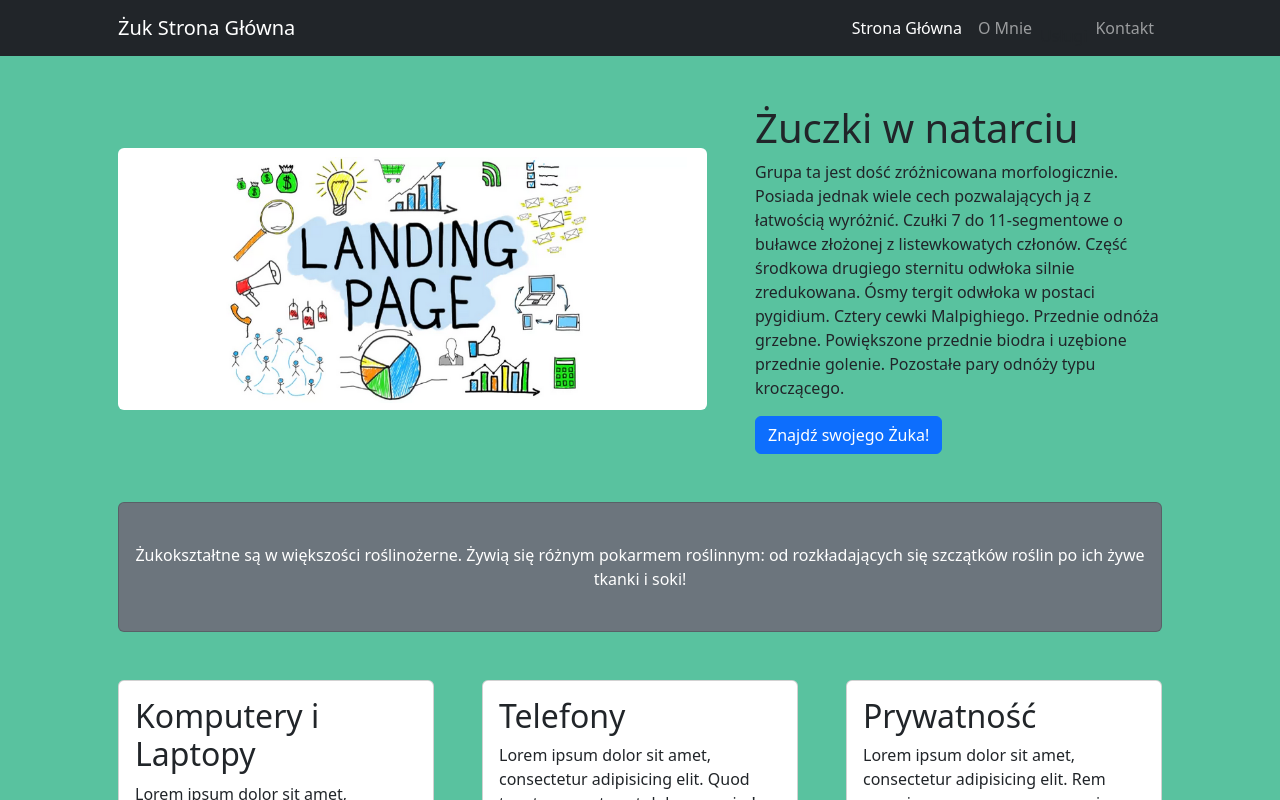
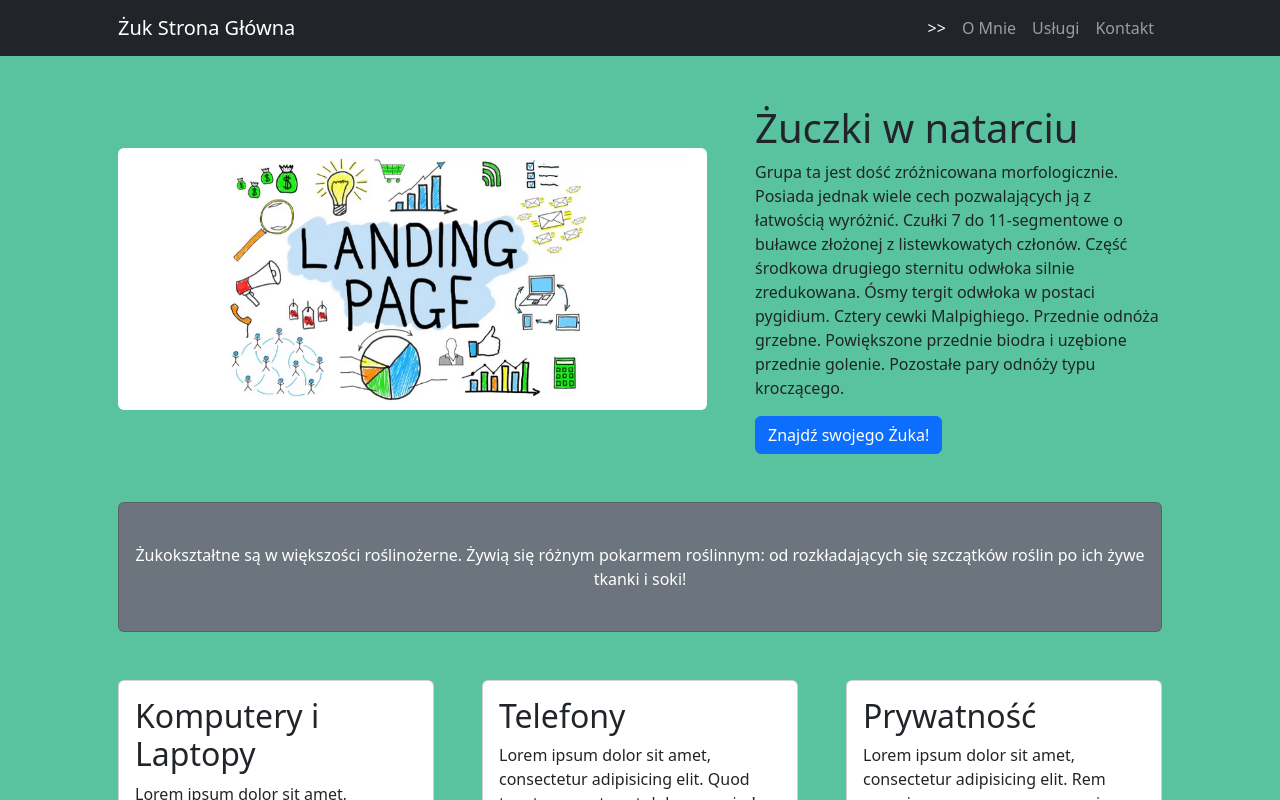
Before and after one commit to efbox/efbox.github.io, a plain HTML site: page index.html in a window 1280 px wide. Shown: the top 800 px of the page. Drawn offline with nearby package versions, Linux system fonts and the light colour scheme.

Commit message:
Update index.html

```diff
--- a/index.html
+++ b/index.html
@@ -19,9 +19,9 @@
                 <button class="navbar-toggler" type="button" data-bs-toggle="collapse" data-bs-target="#navbarSupportedContent" aria-controls="navbarSupportedContent" aria-expanded="false" aria-label="Toggle navigation"><span class="navbar-toggler-icon"></span></button>
                 <div class="collapse navbar-collapse" id="navbarSupportedContent">
                     <ul class="navbar-nav ms-auto mb-2 mb-lg-0">
-                        <li class="nav-item"><a class="nav-link active" aria-current="page" href="#!">Strona Główna</a></li>
+                        <li class="nav-item"><a class="nav-link active" aria-current="page" href="#!">>></a></li>
                         <li class="nav-item"><a class="nav-link" href="#!">O Mnie</a></li>
-                        <li class="nav-item"><a class="nav-link" href="#!"></a>Usługi</li>
+                        <li class="nav-item"><a class="nav-link" href="#!">Usługi</a></li>
                         <li class="nav-item"><a class="nav-link" href="#!">Kontakt</a></li>
                     </ul>
                 </div>
```
